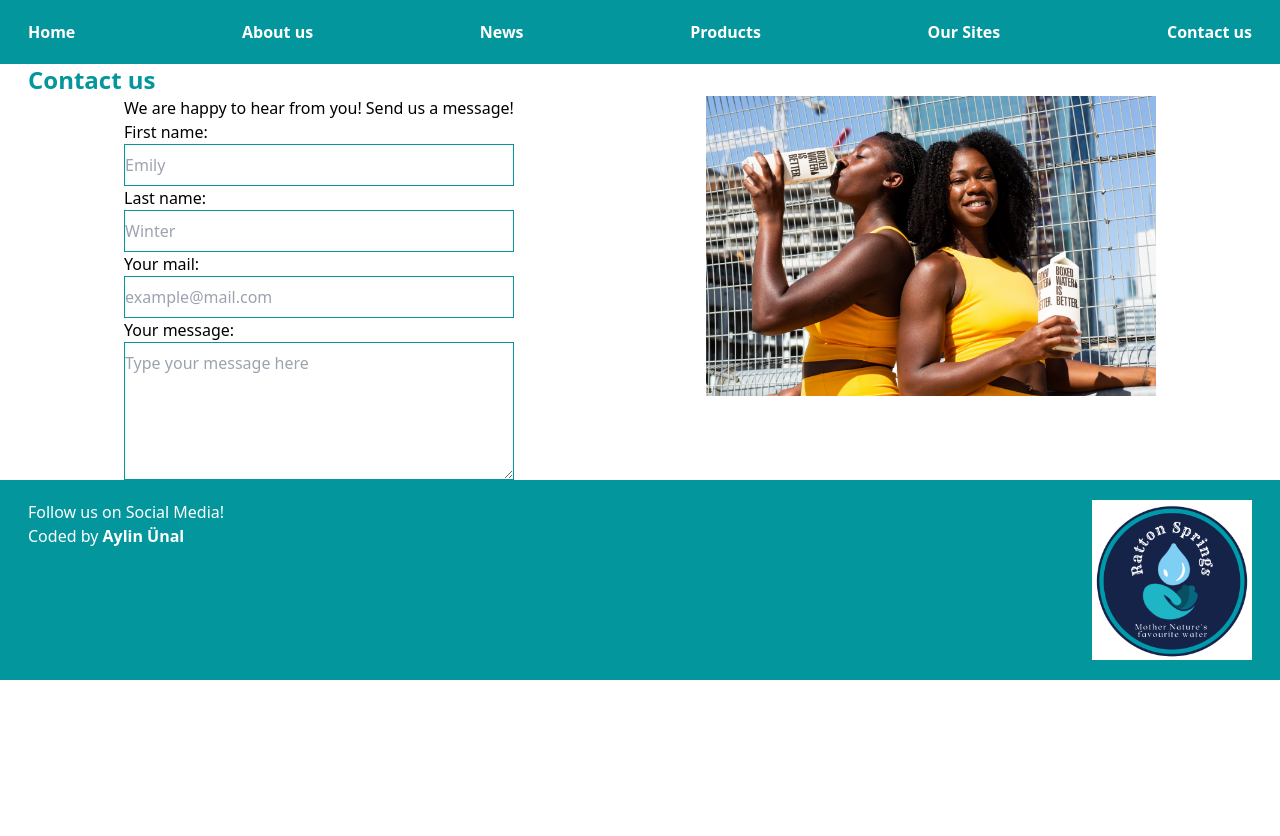
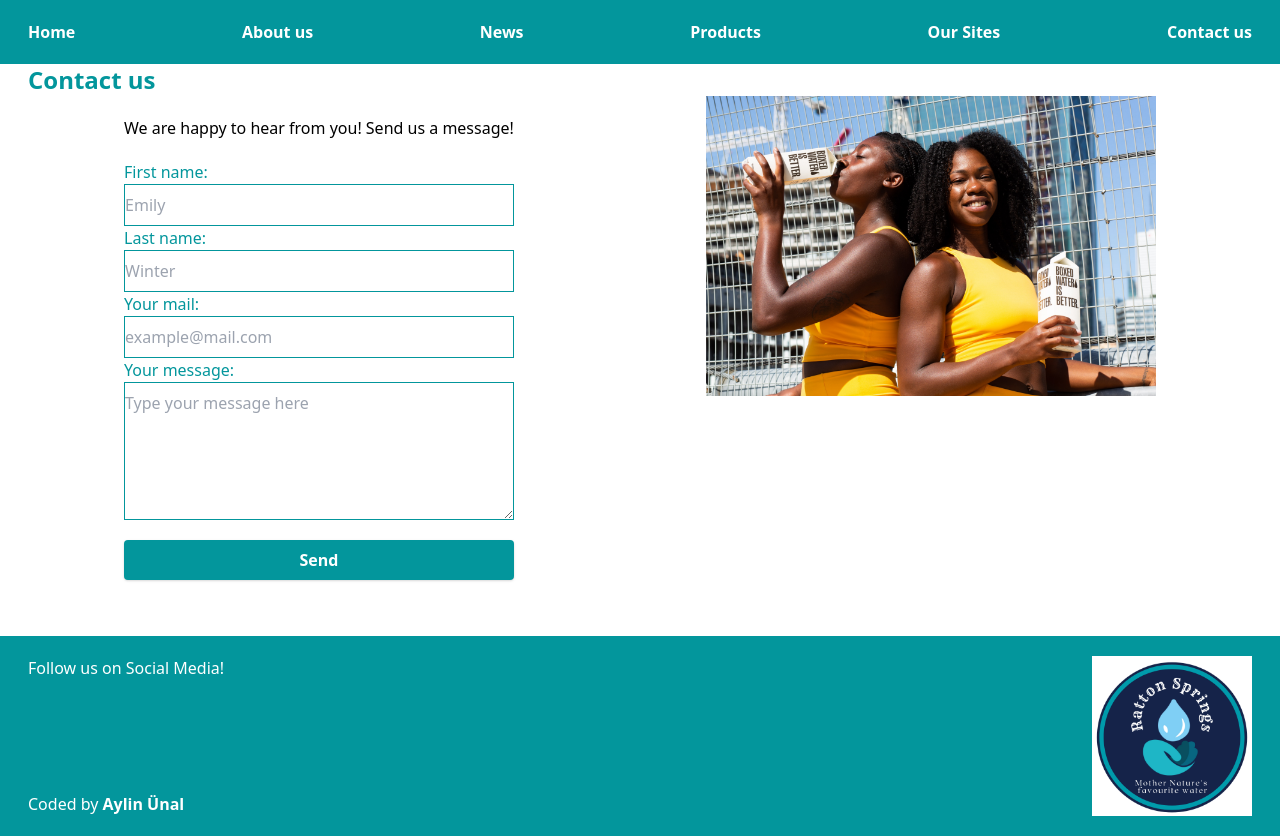
Before and after one commit to AylinUenal/rattonsprings, a Next.js app: page /contact in a window 1280 px wide. Before the commit the page ends 800 px from the top, so only its background shows below. Built offline with nearby package versions, Linux system fonts and the light colour scheme.

Commit message:
add send functionality to contact form, add messagefield component

```diff
--- a/components/ContactForm.js
+++ b/components/ContactForm.js
@@ -1,23 +1,50 @@
 // TODO: focus/hover/active styling is not working yet
 // image is not responsive!
+// TODO:
+
+import React, {useState} from 'react';
+import MessageField from './MessageField'
 
 export default function ContactForm() {
+
+  const [showMessage, setShowMessage] = useState(false);
+  const [firstName, setFirstName] = useState('');
+
+  const updateInputValue = (evt) => {
+    // console.log(evt.target.value)
+    setFirstName(evt.target.value)
+  }
+
   return (
     <div className="flex flex-col">
-    <p>We are happy to hear from you! Send us a message!</p>
-    <form className="flex flex-col">
-    <label htmlFor="firstName">First name: </label>
-    <input className="border py-2 border-primary focus:border-primary" type="text" name="firstName" placeholder="Emily"/>
+      {!showMessage && (
+        <>
+          <p className="my-5">We are happy to hear from you! Send us a message!</p>
+          <form className="flex flex-col">
+            <label className="text-primary" htmlFor="firstName">First name: </label>
+            <input className="border py-2 border-primary" type="text" name="firstName" placeholder="Emily" required onChange={updateInputValue}/>
 
-    <label htmlFor="lastName">Last name: </label>
-    <input className="border py-2 border-primary focus:border-primary" type="text" name="lastName" placeholder="Winter"/>
+            <label className="text-primary" htmlFor="lastName">Last name: </label>
+            <input className="border py-2 border-primary" type="text" name="lastName" placeholder="Winter"/>
 
-    <label htmlFor="mail">Your mail: </label>
-    <input className="border py-2 border-primary focus:border-primary" type="text" name="mail" placeholder="example@mail.com"/>
+            <label className="text-primary" htmlFor="mail">Your mail: </label>
+            <input className="border py-2 border-primary" type="email" name="mail" placeholder="example@mail.com"/>
 
-    <label htmlFor="message">Your message: </label>
-    <textarea className="border py-2 border-primary" name="message" cols="30" rows="5" placeholder="Type your message here"></textarea>
-    </form>
+            <label className="text-primary" htmlFor="message">Your message: </label>
+            <textarea className="border py-2 border-primary" name="message" cols="30" rows="5"
+                      placeholder="Type your message here"/>
+            <button onClick={() => setShowMessage(true)}
+                    className="bg-primary hover:bg-secondary text-white font-semibold py-2 px-4 my-5 rounded shadow">Send
+            </button>
+          </form>
+        </>
+      )}
+
+      {showMessage && (
+        <MessageField
+          name={firstName}
+        />
+      )}
     </div>
-  )
+  );
 }
--- a/components/Footer.js
+++ b/components/Footer.js
@@ -2,15 +2,16 @@
   return (
     <>
     <footer className="bg-primary">
-    <div className="max-w-screen-2xl m-auto flex py-5 justify-between px-7">
+    <div className="max-w-screen-2xl m-auto flex py-5 justify-between px-7 mt-9">
+
+      <div className="flex flex-col justify-between">
+        <p className="text-white">Follow us on Social Media!</p>
+        <p className="text-white">Coded by <strong> <a href="https://github.com/AylinUenal">Aylin Ünal</a></strong></p>
+      </div>
 
       <div>
-
-      <p className="text-white">Follow us on Social Media!</p>
-      <p className="text-white">Coded by <strong> <a href="https://github.com/AylinUenal">Aylin Ünal</a></strong></p>
-      </div>
-
-      <img className="h-40" src="../images/RattonSpringsLogo.png" alt="Ratton Springs logo"/>
+        <img className="h-40" src="../images/RattonSpringsLogo.png" alt="Ratton Springs logo"/>
+    </div>
     </div>
     </footer>
     </>
--- /dev/null
+++ b/components/MessageField.js
@@ -0,0 +1,12 @@
+import React from 'react'
+
+export default function MessageField( {name}) {
+  return (
+    <>
+      <div className="py-5">
+        <p>Thank you for your message, {name}!</p>
+        <p>As this is a fictional company for the purpose of a coding exercise, your message was neither sent nor saved. But please do carry on browsing!</p>
+      </div>
+    </>
+  )
+}
--- a/components/Navbar.js
+++ b/components/Navbar.js
@@ -7,22 +7,22 @@
     <nav className="bg-primary py-5 sticky top-0 text-white font-semibold">
       <div className="flex justify-between max-w-screen-2xl m-auto px-7">
           <Link href="/">
-            <a>Home</a>
+            <a className="nav__link-decoration">Home</a>
           </Link>
           <Link href="/about">
-            <a>About us</a>
+            <a className="nav__link-decoration">About us</a>
           </Link>
           <Link href="/news">
-            <a>News</a>
+            <a className="nav__link-decoration">News</a>
           </Link>
           <Link href="/products">
-            <a>Products</a>
+            <a className="nav__link-decoration">Products</a>
           </Link>
           <Link href="/sites">
-            <a>Our Sites</a>
+            <a className="nav__link-decoration">Our Sites</a>
           </Link>
           <Link href="/contact">
-            <a>Contact us</a>
+            <a className="nav__link-decoration">Contact us</a>
           </Link>
       </div>
     </nav>
--- a/components/Product.js
+++ b/components/Product.js
@@ -1,9 +1,6 @@
 import products from "../products.json"
 
 export default function Product() {
-
-
-
 
   return (
     <>
--- a/pages/contact.js
+++ b/pages/contact.js
@@ -8,7 +8,6 @@
       <div className="flex justify-around flex-wrap">
         <ContactForm />
         <div>
-
           <img className="h-lg" src="..\images\women-with-bottles.jpg" alt="two women smiling and drinking water" />
         </div>
       </div>
--- a/pages/index.js
+++ b/pages/index.js
@@ -19,12 +19,12 @@
       </Head>
 
       <section className="max-w-full bg-hero-home bg-cover h-xl bg-center flex items-center justify-center">
-        <h1 className="text-white">
+        <h1 className="text-white text-5xl">
           Welcome to Ratton Springs!!
         </h1>
       </section>
 
-    <section className="flex items-center">
+    <section className="flex items-center mt-9">
       <div className="flex-grow">
         <Accordion allowZeroExpanded>
           <AccordionItem>
--- a/pages/sites.js
+++ b/pages/sites.js
@@ -4,13 +4,13 @@
   return (
     <>
       <h1>Our sites</h1>
+      <p className="text-secondary py-5 text-lg">Coming soon: an interactive map!</p>
 
-      <p>Coming soon: an interactive map!</p>
-      <img src="../images/world-map.jpg" alt="world map" style={{"width": "600px"}}></img>
-
-
-      <p>&copy; Photo by <a href="https://unsplash.com/@iambrettzeck?utm_source=unsplash&utm_medium=referral&utm_content=creditCopyText">Brett Zeck</a> on <a href="https://unsplash.com/s/photos/world-map?utm_source=unsplash&utm_medium=referral&utm_content=creditCopyText">Unsplash</a>
-      </p>
+      <div>
+        <img src="../images/world-map.jpg" alt="world map" style={{"width": "600px"}}/>
+        <p>&copy; Photo by <a href="https://unsplash.com/@iambrettzeck?utm_source=unsplash&utm_medium=referral&utm_content=creditCopyText">Brett Zeck</a> on <a href="https://unsplash.com/s/photos/world-map?utm_source=unsplash&utm_medium=referral&utm_content=creditCopyText">Unsplash</a>
+        </p>
+      </div>
     </>
   )
 }
--- a/styles/globals.css
+++ b/styles/globals.css
@@ -50,7 +50,7 @@
   border: none;
 }
 
-.accordion__button:hover {
+.accordion__button:hover, [aria-expanded="true"] {
   background-color: #AF4D98;
 }
 
@@ -89,3 +89,7 @@
     opacity: 1;
   }
 }
+
+.nav__link-decoration:hover {
+  text-decoration-color: theme('colors.secondary');
+}
--- a/tailwind.config.js
+++ b/tailwind.config.js
@@ -4,8 +4,8 @@
   theme: {
     extend: {
       colors: {
-        primary: '#03969C',
-        secondary: '#AF4D98'
+        'primary': '#03969C',
+        'secondary': '#AF4D98'
       },
       height: {
         lg: '300px',
```
Lines whose indentation alone changed are shown as unchanged.
